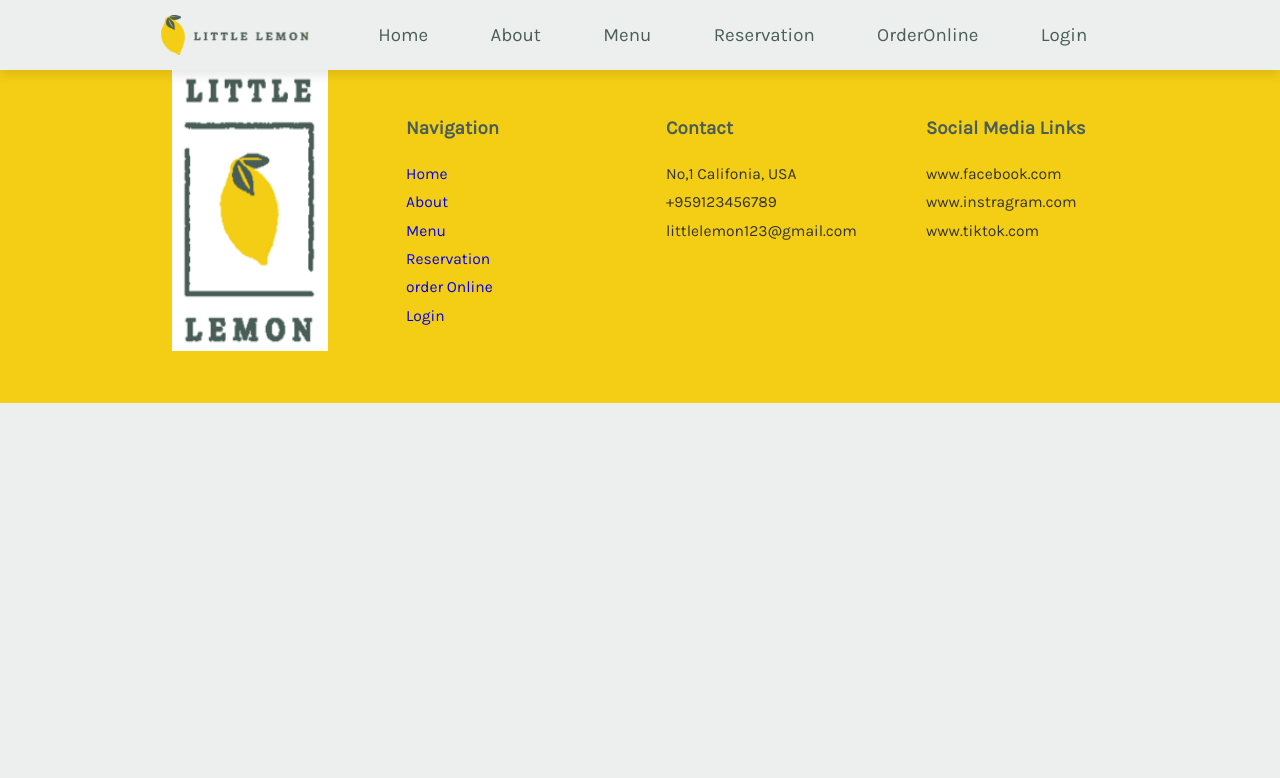
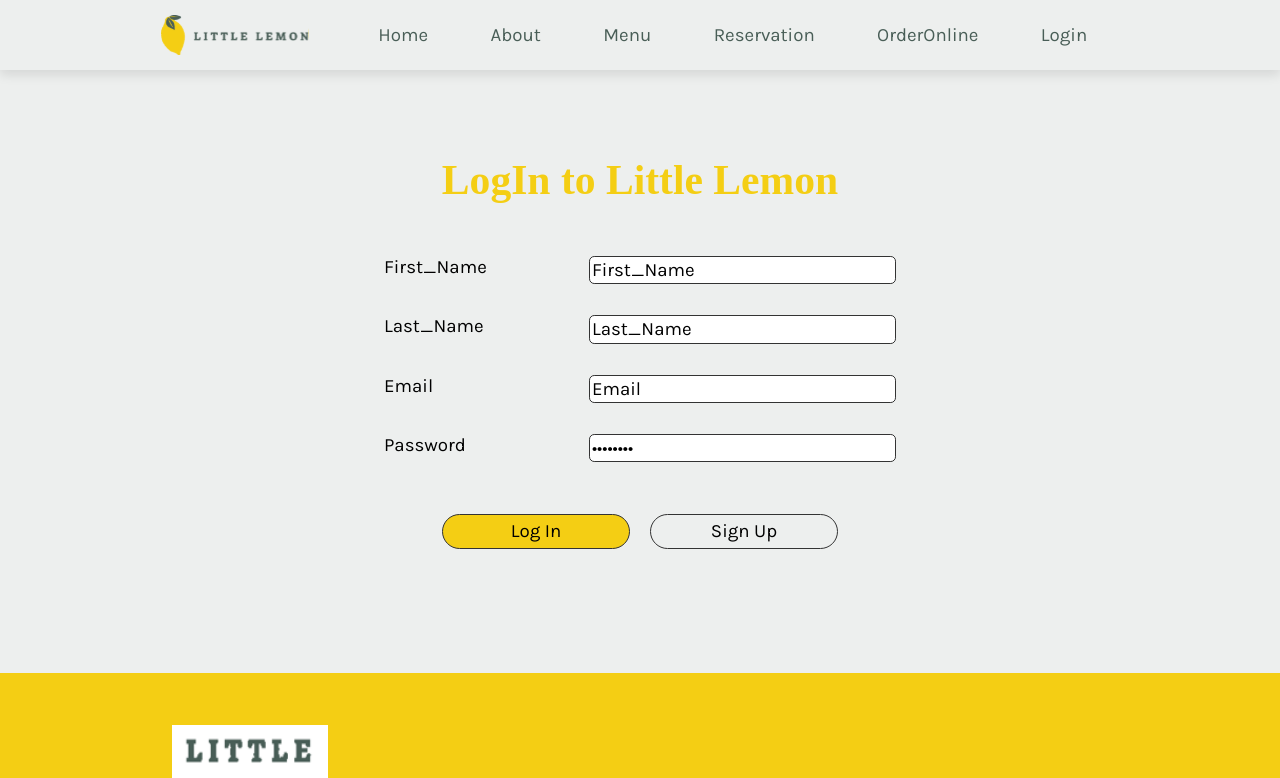
Before and after one commit to HtetMinPaing/little-lemon, a React (Create React App) app: page /login in a window 1280 px wide. Shown: the top 778 px of the page. Built offline with nearby package versions, Linux system fonts and the light colour scheme; a web font is replaced by a local one.

Commit message:
Add login page

```diff
--- a/src/pages/LoginPage.js
+++ b/src/pages/LoginPage.js
@@ -1,8 +1,37 @@
 import React from 'react'
+import "../styles/modules/pages/loginPage.scss"
 
 const LoginPage = () => {
+  const form = [
+    { type: "text", label: "First_Name" },
+    { type: "text", label: "Last_Name" },
+    { type: "email", label: "Email" },
+    { type: "password", label: "Password" }
+  ]
   return (
-    <div>LoginPage</div>
+    <div className='login_page'>
+      <h1>LogIn to Little Lemon</h1>
+      <div className='login_form_wrapper'>
+        {
+          form.map((input) => {
+            return (<InputField type={input.type} label={input.label} key={input} />)
+          })
+        }
+        <div className='login_button_wrapper'>
+          <button className='login_button'>Log In</button>
+          <button className='signup_button'>Sign Up</button>
+        </div>
+      </div>
+    </div>
+  )
+}
+
+const InputField = ({ type, label }) => {
+  return (
+    <div className='inputField'>
+      <label htmlFor={label}>{label}</label>
+      <input id={label} value={label} type={type} />
+    </div>
   )
 }
 
--- a/src/styles/GlobalStyles.css
+++ b/src/styles/GlobalStyles.css
@@ -40,3 +40,13 @@ body {
 a {
 	text-decoration: none;
 }
+
+label, input, select {
+    @include subtitle
+}
+
+input, select {
+    padding: 0.2rem;
+    border-radius: 0.5rem;
+    border: 0.1rem solid var(--highlight-2);
+}
--- a/src/styles/_mixins.scss
+++ b/src/styles/_mixins.scss
@@ -46,14 +46,17 @@
 	font-family: 'Karla', sans-serif;
 	font-size: 1.5rem;
     line-height: 1.5;
+	@content;
 }
 
 @mixin subtitle {
 	font-size: 1.8rem;
 	font-family: 'Karla', sans-serif;
+	@content;
 }
 
 @mixin title {
 	font-size: 4rem;
 	font-family: 'Markazi Text', serif;
+	@content;
 }
--- a/src/styles/modules/components/card.scss
+++ b/src/styles/modules/components/card.scss
@@ -22,14 +22,17 @@
     font-family: 'Markazi Text', serif;
     font-size: 1.8rem;
     font-weight: 700;
+    color: var(--primary-2);
 }
 
 .cardPrice {
-    color: var(--primary-2);
+    color: var(--secondary-1);
 }
 
 .cardDescription {
-    @include normalText;
+    @include normalText {
+        color: var(--highlight-1);
+    }
 }
 
 .cardButton {
--- /dev/null
+++ b/src/styles/modules/pages/loginPage.scss
@@ -0,0 +1,49 @@
+@import "../../mixins.scss";
+
+.login_page{
+    margin: 10rem auto;
+    h1 {
+        @include title{
+            color: var(--primary-2);
+            text-align: center;
+            padding: 5rem;
+        }
+    }
+}
+
+.login_form_wrapper {
+    margin: auto;
+    display: flex;
+    flex-direction: column;
+    justify-content: center;
+    gap: 3rem;
+    width: 40%;
+    @include smallDeviceSize {
+        width: 90%;
+    }
+}
+
+.inputField {
+    display: flex;
+    justify-content: space-between;
+}
+
+.inputField input {
+    width: 60%;
+}
+
+.login_button_wrapper{
+    align-self: center;
+    display: flex;
+    gap: 2rem
+}
+
+.login_button{
+    @include button;
+}
+
+.signup_button{
+    @include button {
+        background-color: var(--highlight-1);
+    }
+}
```
